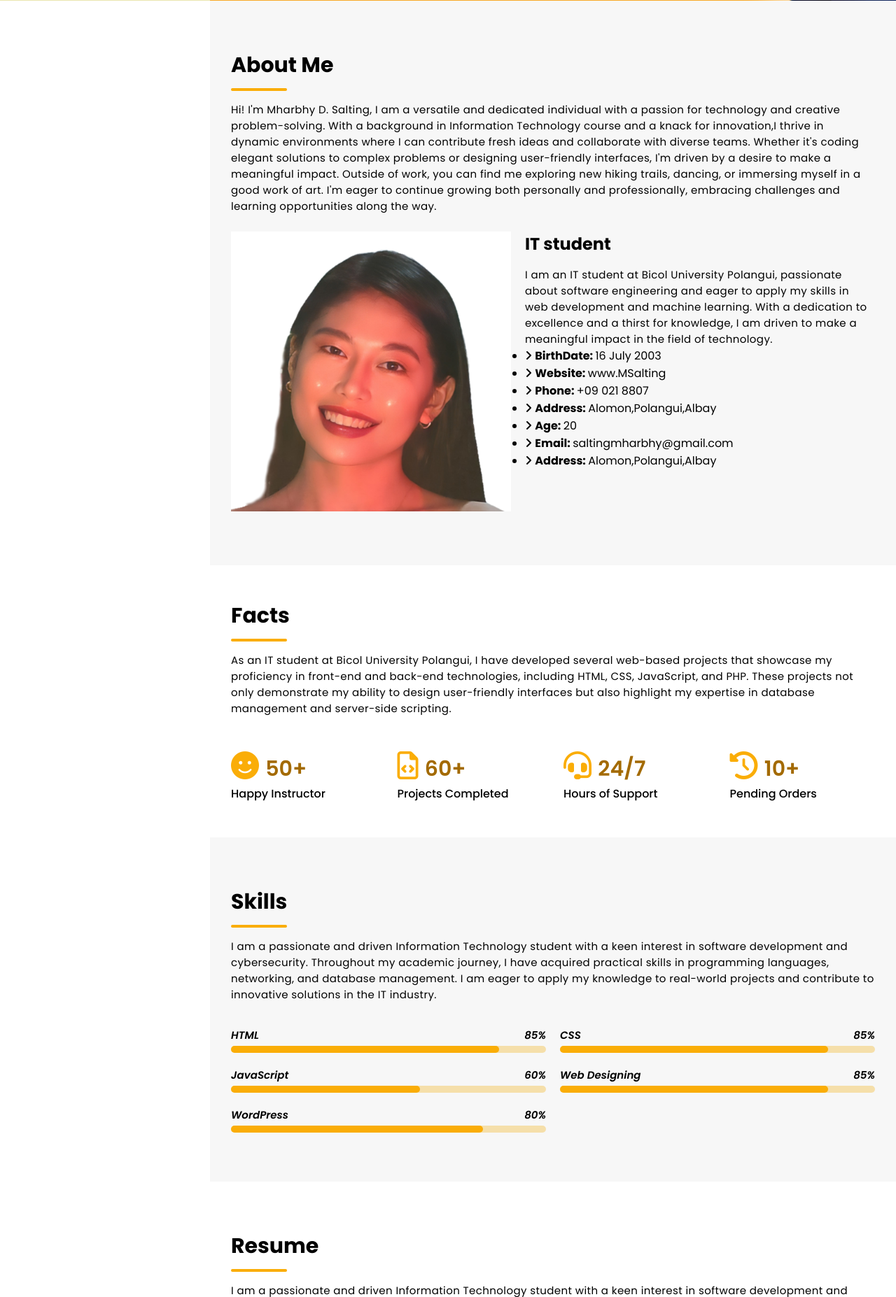
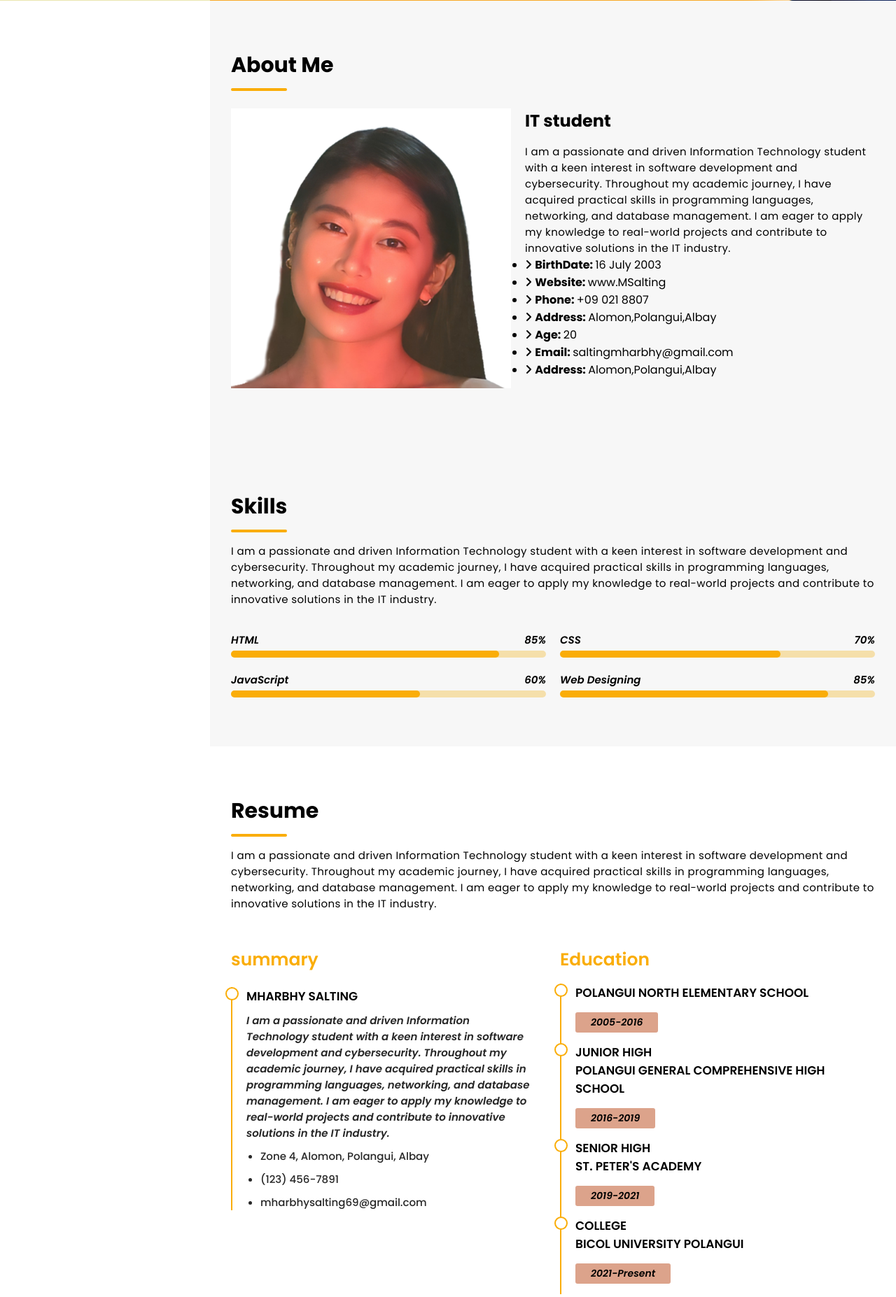
Before and after one commit to mharbhysalting/2024_BSIT--3-A-_Kawaii_Mharbhy, a PHP site: page / in a window 1280 px wide. Shown: the part 799-2653 px from the top of the page at 70% size. Run offline with PHP 8.4, Linux system fonts and the light colour scheme; some libraries are stand-ins or nearby versions.

Commit message:
Add files via upload

```diff
--- a/MyPortfolio/index.html
+++ b/MyPortfolio/index.html
@@ -20,9 +20,9 @@
             <img src="img/268351838_227801059506844_3714296736241091269_n.jpg" alt width="150px">
             <h1>Mharbhy Salting</h1>
             <div class="social-icons">
-                <a href="#"><i class="fa-brands fa-facebook" style="color: #0446b9;"></i></a>
-                <a href="#"><i class="fa-brands fa-instagram"></i></a>
-                <a href="#"><i class="fa-brands fa-twitter" style="color: #0747b6;"></i></a>
+                <a href="https://www.facebook.com/mharbhy.salting"><i class="fa-brands fa-facebook" style="color: #0446b9;"></i></a>
+                <a href="https://www.instagram.com/_biyahna/"><i class="fa-brands fa-instagram"></i></a>
+                <a href="https://twitter.com/saltingbiana"><i class="fa-brands fa-twitter" style="color: #0747b6;"></i></a>
                 <a href="#"><i class="fa-brands fa-telegram"></i></a>
             </div>
         </div>
@@ -33,8 +33,7 @@
                 <li><a href="#home"><i class="fa-solid fa-house"></i> Home</a></li>
                 <li><a href="#about"><i class="fa-solid fa-user"></i> About Me</a></li>
                 <li><a href="#portfolio"><i class="fa-solid fa-briefcase"></i> Portfolio</a></li>
-                <li><a href="#service"><i class="fa-solid fa-server"></i> Services</a></li>
-                <li><a href="#contact"><i cla ss="fa-solid fa-envelope"></i> Contact</a></li>
+                <li><a href="#contact"><i class="fa-solid fa-envelope"></i> Contact</a></li>
             </ul>
         </nav>
 
@@ -68,10 +67,6 @@
         <section id="about">
             <h1 class="sub-heading">About Me</h1>
             <div class="divider"></div>
-            <p class="sub-para">Hi! I'm Mharbhy D. Salting, I am a versatile and dedicated individual with a passion for technology and creative problem-solving. With a background in Information Technology course and a knack
-            for innovation,I thrive in dynamic environments where I can contribute fresh ideas and collaborate with diverse teams. Whether it's coding elegant solutions to complex problems or designing user-friendly
-            interfaces, I'm driven by a desire to make a meaningful impact. Outside of work, you can find me exploring new hiking trails, dancing, or immersing myself in a good work of art. I'm eager to continue growing
-            both personally and professionally, embracing challenges and learning opportunities along the way.</p>
 
             <div class = "about-col">
 
@@ -83,8 +78,9 @@
             <!-- information -->
                 <div class="info-col">
                        <h2>IT student</h2>
-                            <p class="sub-para">I am an IT student at Bicol University Polangui, passionate about software engineering and eager to apply my skills in web development and machine learning. With a dedication
-                            to excellence and a thirst for knowledge, I am driven to make a meaningful impact in the field of technology. </p>
+                            <p class="sub-para">I am a passionate and driven Information Technology student with a keen interest in software development and cybersecurity.
+                             Throughout my academic journey, I have acquired practical skills in programming languages, networking, and database management.
+                             I am eager to apply my knowledge to real-world projects and contribute to innovative solutions in the IT industry.</p>
 
                                 <div class="icon-list-col">
                                     <!-- Left-Side list -->
@@ -111,47 +107,6 @@
 
         </section>
          <!-- === About Section END === -->
-
-         <!-- ------------------------------------------------------------------------------------------------- -->
-         <!--  ====== Facts Section START ====== -->
-         <section id="fact">
-            <h1 class="sub-heading">Facts</h1>
-            <div class="divider"></div>
-            <p class="sub-para">As an IT student at Bicol University Polangui, I have developed several web-based projects that showcase
-            my proficiency in front-end and back-end technologies, including HTML, CSS, JavaScript, and PHP. These projects not only demonstrate
-            my ability to design user-friendly interfaces but also highlight my expertise in database management and server-side scripting.</p>
-
-                <div class="fact-row">
-                    <!--Fact Box-1 -->
-                    <div class="fact-box">
-                        <i class="fa-solid fa-face-smile"></i>
-                        <strong>50+</strong>
-                        <p>Happy Instructor</p>
-                    </div>
-
-                    <!--Fact Box-2 -->
-                    <div class="fact-box">
-                        <i class="fa-regular fa-file-code"></i>
-                        <strong>60+</strong>
-                        <p>Projects Completed</p>
-                    </div>
-
-                     <!--Fact Box-3 -->
-                     <div class="fact-box">
-                        <i class="fa-solid fa-headset"></i>
-                        <strong>24/7</strong>
-                        <p>Hours of Support</p>
-                    </div>
-
-                     <!--Fact Box-4 -->
-                     <div class="fact-box">
-                        <i class="fa-solid fa-clock-rotate-left"></i>
-                        <strong>10+</strong>
-                        <p>Pending Orders</p>
-                    </div>
-                </div>
-         </section>
-         <!--  ====== Facts Section END ====== -->
 
          <!-- --------------------------------------------------------------------------------------------------- -->
 
@@ -183,10 +138,10 @@
 
                     <div class="skill-info">
                         <h2>CSS</h2>
-                        <h2>85%</h2>
+                        <h2>70%</h2>
                     </div>
                     <div class="skill-outter-line">
-                        <div class="skill-inner-line" style="width: 85%;"></div>
+                        <div class="skill-inner-line" style="width: 70%;"></div>
                     </div>
                 </div>
 
@@ -214,18 +169,6 @@
                     </div>
                 </div>
 
-                 <!-- skill-5-->
-                 <div class="skill-box">
-
-                    <div class="skill-info">
-                        <h2>WordPress</h2>
-                        <h2>80%</h2>
-                    </div>
-                    <div class="skill-outter-line">
-                        <div class="skill-inner-line" style="width: 80%;"></div>
-                    </div>
-                </div>
-
             </div>
 
             </section>
@@ -248,7 +191,7 @@
                     <h2>summary</h2>
 
                     <div class="my-info">
-                        <h3>M Salting</h3>
+                        <h3>Mharbhy Salting</h3>
                         <p>I am a passionate and driven Information Technology student with a keen interest in software development and cybersecurity.
                             Throughout my academic journey, I have acquired practical skills in programming languages, networking, and database management.
                             I am eager to apply my knowledge to real-world projects and contribute to innovative solutions in the IT industry.</p>
@@ -260,45 +203,32 @@
                             </ul>
                     </div>
 
-                    <h2>Education</h2>
-
-                    <div class="my-edu">
-                        <h3>MASTER of fine arts & graphic design</h3>
-                        <span class="sp-box">215-216</span>
-                        <p>Rochester Institute of Technology, Rochester, NY</p>
-                        <p>I am a passionate and driven Information Technology student</p>
-                    </div>
             </div>
 
             <!-- Right-col-->
             <div class="resume-cols">
+                 <h2>Education</h2>
 
-                <h2>Professional Experience</h2>
+                    <div class="my-edu">
+                        <h3>Polangui North Elementary School</h3>
+                        <span class="sp-box">2005-2016</span>
+                    </div>
+                    <div class="my-edu">
+                         <h3>Junior High</h3>
+                        <h3>Polangui General Comprehensive High School</h3>
+                        <span class="sp-box">2016-2019</span>
+                    </div>
+                    <div class="my-edu">
+                        <h3>Senior High</h3>
+                        <h3>St. Peter's Academy</h3>
+                        <span class="sp-box">2019-2021</span>
+                    </div>
+                    <div class="my-edu">
+                         <h3>College</h3>
+                        <h3>Bicol University Polangui</h3>
+                        <span class="sp-box">2021-Present</span>
+                    </div>
 
-                <div class="pro-exp">
-                    <h3>SENIOR Graphic design specialist</h3>
-                    <span class="sp-box">2019-presentation</span>
-                    <p>Experion, New York, NY</p>
-
-                    <ul>
-                        <li>I am a passionate and driven Information Technology student</li>
-                        <li>I am a passionate and driven Information Technology student</li>
-                        <li>I am a passionate and driven Information Technology student</li>
-                    </ul>
-                </div>
-
-                <div class="pro-exp">
-                    <h3>Graphic design specialist</h3>
-                    <span class="sp-box">2017-2018</span>
-                    <p>Experion, New York, NY</p>
-
-                    <ul>
-                        <li>I am a passionate and driven Information Technology student</li>
-                        <li>I am a passionate and driven Information Technology student</li>
-                        <li>I am a passionate and driven Information Technology student</li>
-                        <li>I am a passionate and driven Information Technology student</li>
-                    </ul>
-                </div>
             </div>
          </section>
          <!-- ==== Resume Section END ==== -->
@@ -319,66 +249,66 @@
                     <!-- portfolio item-1 -->
                     <div class="port-item">
                         <div class="port-img">
-                           <img src="img/portfolio/port2.png" alt width="300px">
+                           <img src="img/portfolio/system.png" alt width="300px">
                         </div>
                         <div class="port-info">
-                            <h4>WordPress</h4>
-                            <p>Lorem ipsum dolor sit amet consectetur, adipisicing elit. Error, autem!</p>
+                            <h4>Information Management System</h4>
+                            <p>Student Management System</p>
                             <a href="#"><i class="fa-solid fa-up-right-from-square"></i></a>
                         </div>
                     </div>
                     <!-- portfolio item-2 -->
                     <div class="port-item">
                         <div class="port-img">
-                           <img src="img/portfolio/port2.png" alt width="300px">
+                           <img src="img/portfolio/port2.jpg" alt width="300px">
                         </div>
                         <div class="port-info">
-                            <h4>WordPress</h4>
-                            <p>Lorem ipsum dolor sit amet consectetur, adipisicing elit. Error, autem!</p>
+                            <h4>Typography</h4>
+                            <p>"Black and white typography featuring my name, Mharbhy Salting."</p>
                             <a href="#"><i class="fa-solid fa-up-right-from-square"></i></a>
                         </div>
                     </div>
                     <!-- portfolio item-3 -->
                     <div class="port-item">
                         <div class="port-img">
-                           <img src="img/portfolio/port2.png" alt width="300px">
+                           <img src="img/portfolio/port3.jpg" alt width="300px">
                         </div>
                         <div class="port-info">
-                            <h4>WordPress</h4>
-                            <p>Lorem ipsum dolor sit amet consectetur, adipisicing elit. Error, autem!</p>
+                            <h4>Typography</h4>
+                            <p>"Black and white typography featuring my name, Mharbhy Salting."</p>
                             <a href="#"><i class="fa-solid fa-up-right-from-square"></i></a>
                         </div>
                     </div>
                     <!-- portfolio item-4 -->
                     <div class="port-item">
                         <div class="port-img">
-                           <img src="img/portfolio/port2.png" alt width="300px">
+                           <img src="img/portfolio/port4.jpg" alt width="300px">
                         </div>
                         <div class="port-info">
-                            <h4>WordPress</h4>
-                            <p>Lorem ipsum dolor sit amet consectetur, adipisicing elit. Error, autem!</p>
+                            <h4>Typography</h4>
+                            <p>"Black and white typography featuring my name, Mharbhy Salting."</p>
                             <a href="#"><i class="fa-solid fa-up-right-from-square"></i></a>
                         </div>
                     </div>
                     <!-- portfolio item-5 -->
                     <div class="port-item">
                         <div class="port-img">
-                           <img src="img/portfolio/port2.png" alt width="300px">
+                           <img src="img/portfolio/port5.jpg" alt width="300px">
                         </div>
                         <div class="port-info">
-                            <h4>WordPress</h4>
-                            <p>Lorem ipsum dolor sit amet consectetur, adipisicing elit. Error, autem!</p>
+                            <h4>Magazine Page</h4>
+                            <p>Fashion Magazine Page</p>
                             <a href="#"><i class="fa-solid fa-up-right-from-square"></i></a>
                         </div>
                     </div>
                     <!-- portfolio item-6 -->
                     <div class="port-item">
                         <div class="port-img">
-                           <img src="img/portfolio/port2.png" alt width="300px">
+                           <img src="img/portfolio/port6.jpg" alt width="300px">
                         </div>
                         <div class="port-info">
-                            <h4>WordPress</h4>
-                            <p>Lorem ipsum dolor sit amet consectetur, adipisicing elit. Error, autem!</p>
+                            <h4>Magazine Page</h4>
+                            <p>Fashion Magazine Page</p>
                             <a href="#"><i class="fa-solid fa-up-right-from-square"></i></a>
                         </div>
                     </div>
@@ -386,91 +316,13 @@
 
          </section>
          <!-- ==== Portfolio Selection END ==== -->
-<!-- ==================================================================================================================================================== -->
-        <!-- ==== Services Selection START ==== -->
-    <section id="service">
-        <h1 class="sub-heading">Services</h1>
-            <div class="divider"></div>
-            <p class="sub-para">I am a passionate and driven Information Technology student with a keen interest in software development and cybersecurity.
-                Throughout my academic journey, I have acquired practical skills in programming languages, networking, and database management.
-                I am eager to apply my knowledge to real-world projects and contribute to innovative solutions in the IT industry.</p>
 
-        <div class="service-row">
-
-            <!-- service-1 -->
-            <div class="service-box">
-                <div class="icon">
-                   <i class="fa-solid fa-briefcase"></i>
-                </div>
-            <div class="ser-info">
-                <h4>Mharbhy Salting</h4>
-                <p>I am eager to apply my knowledge to real-world projects and contribute to innovative solutions in the IT industry.</p>
-            </div>
-            </div>
-
-             <!-- service-2-->
-             <div class="service-box">
-                <div class="icon">
-                  <i class="fa-solid fa-list-check"></i>
-                </div>
-            <div class="ser-info">
-                <h4>Mharbhy Salting</h4>
-                <p>I am eager to apply my knowledge to real-world projects and contribute to innovative solutions in the IT industry.</p>
-            </div>
-            </div>
-
-             <!-- service-3 -->
-             <div class="service-box">
-                <div class="icon">
-                  <i class="fa-solid fa-chart-bar"></i>
-                </div>
-            <div class="ser-info">
-                <h4>Mharbhy Salting</h4>
-                <p>I am eager to apply my knowledge to real-world projects and contribute to innovative solutions in the IT industry.</p>
-            </div>
-            </div>
-            <!-- service-4 -->
-            <div class="service-box">
-                <div class="icon">
-                  <i class="fa-solid fa-binoculars"></i>
-                </div>
-            <div class="ser-info">
-                <h4>Mharbhy Salting</h4>
-                <p>I am eager to apply my knowledge to real-world projects and contribute to innovative solutions in the IT industry.</p>
-            </div>
-            </div>
-            <!-- service-5 -->
-            <div class="service-box">
-                <div class="icon">
-                  <i class="fa-solid fa-sun"></i>
-                </div>
-            <div class="ser-info">
-                <h4>Mharbhy Salting</h4>
-                <p>I am eager to apply my knowledge to real-world projects and contribute to innovative solutions in the IT industry.</p>
-            </div>
-            </div>
-            <!-- service-6 -->
-            <div class="service-box">
-                <div class="icon">
-                  <i class="fa-brands fa-slack"></i>
-                </div>
-            <div class="ser-info">
-                <h4>Mharbhy Salting</h4>
-                <p>I am eager to apply my knowledge to real-world projects and contribute to innovative solutions in the IT industry.</p>
-            </div>
-            </div>
-        </div>
-    </section>
-        <!-- ==== Services Selection END ==== -->
 <!-- ============================================================================================================================================================ -->
         <!-- ==== Contact Section START ==== -->
         <section id="contact">
 
             <h1 class="sub-heading">Contact</h1>
             <div class="divider"></div>
-            <p class="sub-para">I am a passionate and driven Information Technology student with a keen interest in software development and cybersecurity.
-                Throughout my academic journey, I have acquired practical skills in programming languages, networking, and database management.
-                I am eager to apply my knowledge to real-world projects and contribute to innovative solutions in the IT industry.</p>
 
                 <div class="contact-row">
 
--- a/MyPortfolio/style.css
+++ b/MyPortfolio/style.css
@@ -297,39 +297,6 @@ main{
 
 /* ===== ABOUT Section END =====*/
 
-/* <-------------------------------------------------------------------------------------------> */
-
-/* ==== Facts Section START ==== */
-#fact{
-    padding: 50px 30px;
-    background-color: white;
-
-}
-#fact .fact-row{
-    display: grid;
-    grid-template-columns: repeat(4, 1fr);
-    grid-gap: 30px;
-    margin-top: 50px;
-
-}
-#fact .fact-row .fact-box i{
-    color:var(--themeColor);
-    font-size: 40px;
-}
-#fact .fact-row .fact-box strong{
-    color: var(--iconBGColor);
-    font-size: 30px;
-    margin-left: 5px;
-    font-weight: 600;
-}
-#fact .fact-row .fact-box p{
-    color: var(--textColor);
-    font-weight: 500;
-    font-size: 16px;
-}
-
-/* ==== Facts Section END ==== */
-
 /*<---------------------------------------------------------------------------------------------------------------->*/
 
 /* ==== Skills Section START ==== */
```
Also changed, not shown: other parts of MyPortfolio/style.css (+1 -46 lines), MyPortfolio/img/portfolio/port2.jpg (added), MyPortfolio/img/portfolio/port3.jpg (added), MyPortfolio/img/portfolio/port4.jpg (added), MyPortfolio/img/portfolio/port5.jpg (added), MyPortfolio/img/portfolio/port6.jpg (added), MyPortfolio/img/portfolio/system.png (added).
